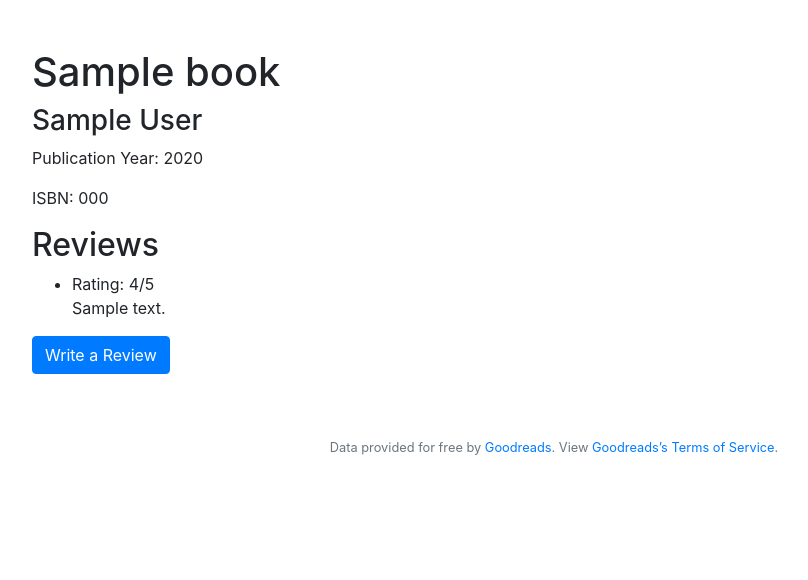
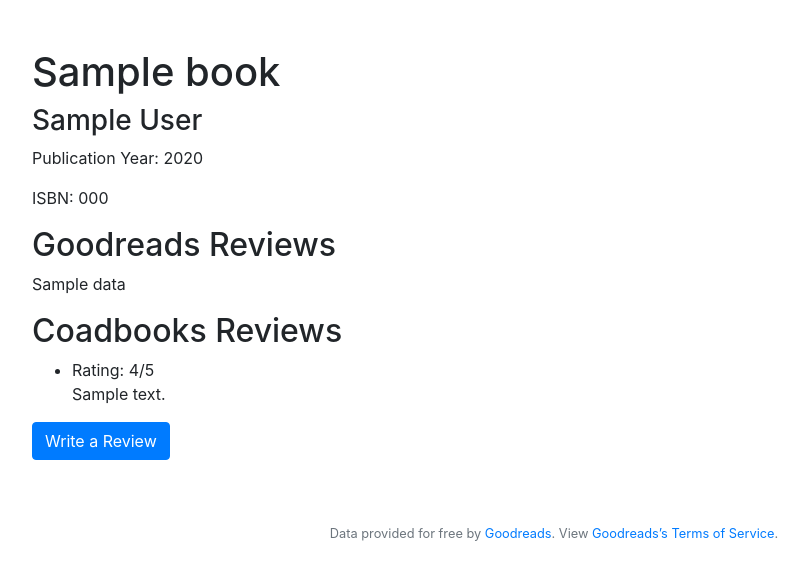
Before and after one commit to alecoad/project1-books, a Flask app: template templates/book.html in a window 1280 px wide. Shown: the part 66-646 px from the top of the page, without its empty margins (86-894 px from the left). Run offline with Flask 2, Linux system fonts and the light colour scheme; the template is opened without the code that fills it: most values are stand-ins (such as "Sample title", 1, 10 or a date in 2020); some libraries are stand-ins or nearby versions.

Commit message:
Incorporated Goodreads API on book page

```diff
--- a/application.py
+++ b/application.py
@@ -1,4 +1,5 @@
 import os
+import requests
 
 from flask import Flask, redirect, render_template, request, session
 from flask_session import Session
@@ -22,6 +23,10 @@ Session(app)
 # Set up database
 engine = create_engine(os.getenv("DATABASE_URL"))
 db = scoped_session(sessionmaker(bind=engine))
+
+# Make sure API key is set
+if not os.environ.get("API_KEY"):
+    raise RuntimeError("API_KEY not set")
 
 def login_required(f):
     """
@@ -173,10 +178,17 @@ def book(book_id):
     if book is None:
         return render_template("error.html", message="No such book.")
 
+    # Access reviews from Goodreads API
+    api_key = os.environ.get("API_KEY")
+    res = requests.get("https://www.goodreads.com/book/review_counts.json", params={"key": api_key, "isbns": book.isbn})
+    if res.status_code != 200:
+        data = jsonify({"error": "No reviews listed"})
+    data = res.json()
+
     # Get all reviews
     reviews = db.execute("SELECT * FROM reviews WHERE book_id = :book_id", {"book_id": book.id}).fetchall()
 
-    return render_template("book.html", book=book, reviews=reviews)
+    return render_template("book.html", book=book, data=data, reviews=reviews)
 
 @app.route("/review/<int:book_id>", methods=["GET", "POST"])
 @login_required
--- a/templates/book.html
+++ b/templates/book.html
@@ -12,7 +12,11 @@
     <p>Publication Year: {{ book.year }}</p>
     <p>ISBN: {{ book.isbn }}</p>
 
-    <h2>Reviews</h2>
+    <h2>Goodreads Reviews</h2>
+
+    <p>{{ data }}</p>
+
+    <h2>Coadbooks Reviews</h2>
 
     {% for row in reviews %}
         <ul>
```
